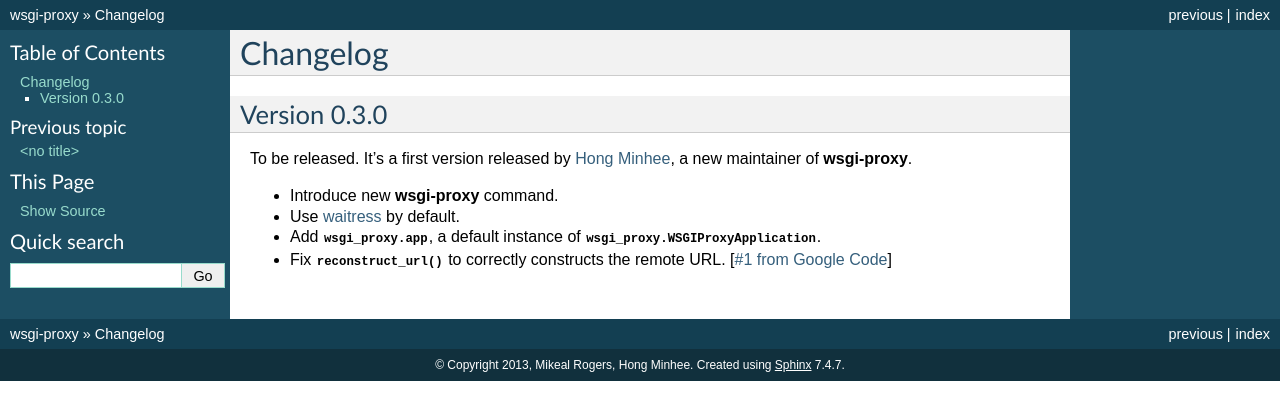
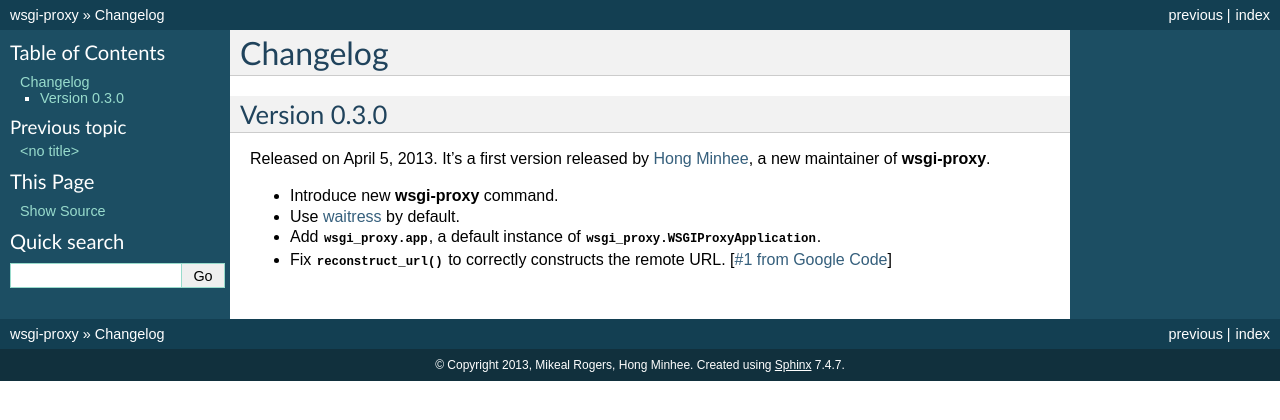
Before and after one commit to shirk3y/pproxy, a Sphinx documentation site: the page built from docs/changelog.rst, in a window 1280 px wide. Shown: the top 420 px of the page. Built offline with Sphinx 7.4.7, drawn with Linux system fonts in a browser that asks for light colours; the version number could not be read and is left out.

Commit message:
Release 0.3.0

```diff
--- a/docs/changelog.rst
+++ b/docs/changelog.rst
@@ -4,7 +4,7 @@
 Version 0.3.0
 -------------
 
-To be released.  It's a first version released by `Hong Minhee`__,
+Released on April 5, 2013.  It's a first version released by `Hong Minhee`__,
 a new maintainer of :program:`wsgi-proxy`.
 
 - Introduce new :program:`wsgi-proxy` command.
```
